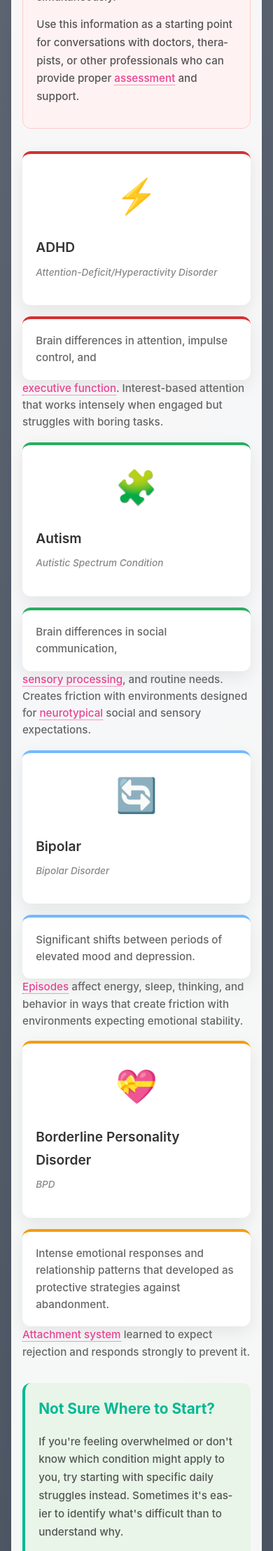
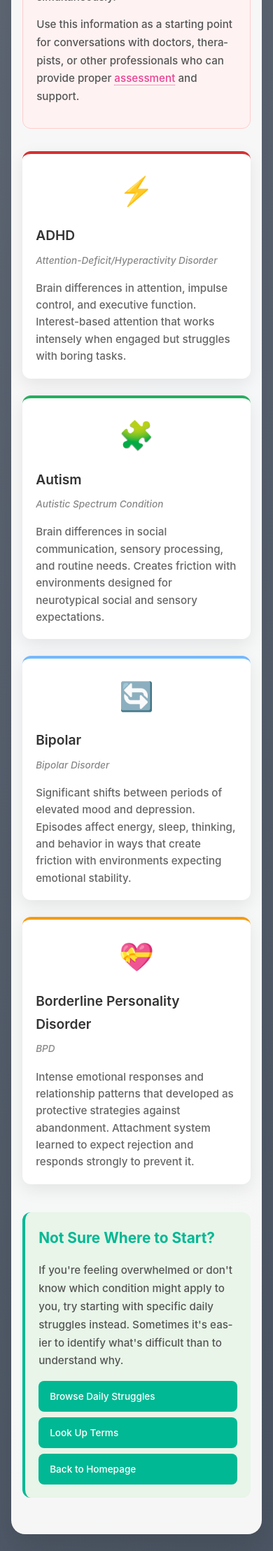
Before and after one commit to neurodivergent-survival-guide/neurodivergent-survival-guide, a Jekyll site: the page built from conditions/index.html, in a window 390 px wide. Shown: the part 1810-4026 px from the top of the page at 70% size. Built offline with Jekyll 4.4.1, drawn with Linux system fonts in a browser that asks for light colours.

Commit message:
Update index.html

```diff
--- a/conditions/index.html
+++ b/conditions/index.html
@@ -119,9 +119,16 @@
 
     .conditions-grid {
         display: grid;
-        grid-template-columns: repeat(auto-fill, minmax(280px, 1fr));
+        grid-template-columns: repeat(2, 1fr);
         gap: 1.5rem;
         margin: 2rem 0;
+    }
+
+    @media (max-width: 900px) {
+        .conditions-grid {
+            grid-template-columns: repeat(2, 1fr);
+            gap: 1rem;
+        }
     }
 
     .condition-card {
@@ -402,6 +409,16 @@
 
         .condition-card {
             padding: 1.5rem;
+            margin-bottom: 0.5rem;
+        }
+
+        .condition-icon {
+            font-size: 2.5rem;
+            margin-bottom: 0.8rem;
+        }
+
+        .condition-card {
+            padding: 1.5rem;
         }
 
         .disclaimer {
@@ -485,7 +502,7 @@
                     <div class="condition-title">ADHD</div>
                     <div class="condition-subtitle">Attention-Deficit/Hyperactivity Disorder</div>
                     <div class="condition-description">
-                        Brain differences in attention, impulse control, and <a class="jargon">executive function<span class="tooltip">The brain's management system that handles planning, organization, time management, task initiation, and follow-through</span></a>. Interest-based attention that works intensely when engaged but struggles with boring tasks.
+                        Brain differences in attention, impulse control, and executive function. Interest-based attention that works intensely when engaged but struggles with boring tasks.
                     </div>
                 </a>
 
@@ -494,7 +511,7 @@
                     <div class="condition-title">Autism</div>
                     <div class="condition-subtitle">Autistic Spectrum Condition</div>
                     <div class="condition-description">
-                        Brain differences in social communication, <a class="jargon">sensory processing<span class="tooltip">How the nervous system receives and responds to sensory information from the environment and body</span></a>, and routine needs. Creates friction with environments designed for <a class="jargon">neurotypical<span class="tooltip">People whose brains develop and function in ways that align with societal expectations and norms</span></a> social and sensory expectations.
+                        Brain differences in social communication, sensory processing, and routine needs. Creates friction with environments designed for neurotypical social and sensory expectations.
                     </div>
                 </a>
 
@@ -503,7 +520,7 @@
                     <div class="condition-title">Bipolar</div>
                     <div class="condition-subtitle">Bipolar Disorder</div>
                     <div class="condition-description">
-                        Significant shifts between periods of elevated mood and depression. <a class="jargon">Episodes<span class="tooltip">Discrete periods of altered mood, energy, and behavior that are clearly different from your baseline functioning</span></a> affect energy, sleep, thinking, and behavior in ways that create friction with environments expecting emotional stability.
+                        Significant shifts between periods of elevated mood and depression. Episodes affect energy, sleep, thinking, and behavior in ways that create friction with environments expecting emotional stability.
                     </div>
                 </a>
 
@@ -512,7 +529,7 @@
                     <div class="condition-title">Borderline Personality Disorder</div>
                     <div class="condition-subtitle">BPD</div>
                     <div class="condition-description">
-                        Intense emotional responses and relationship patterns that developed as protective strategies against abandonment. <a class="jargon">Attachment system<span class="tooltip">The brain patterns that govern how we connect with and respond to important relationships</span></a> learned to expect rejection and responds strongly to prevent it.
+                        Intense emotional responses and relationship patterns that developed as protective strategies against abandonment. Attachment system learned to expect rejection and responds strongly to prevent it.
                     </div>
                 </a>
             </div>
```
